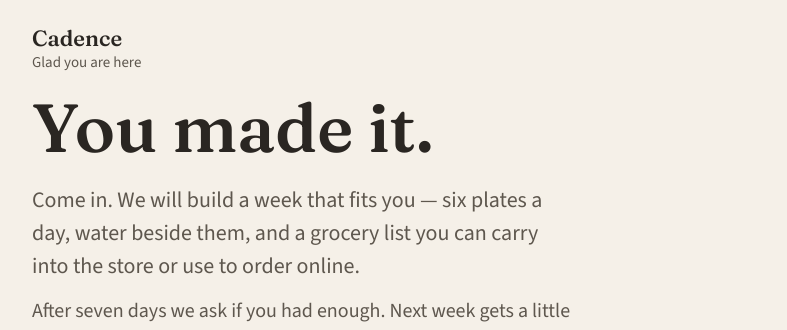
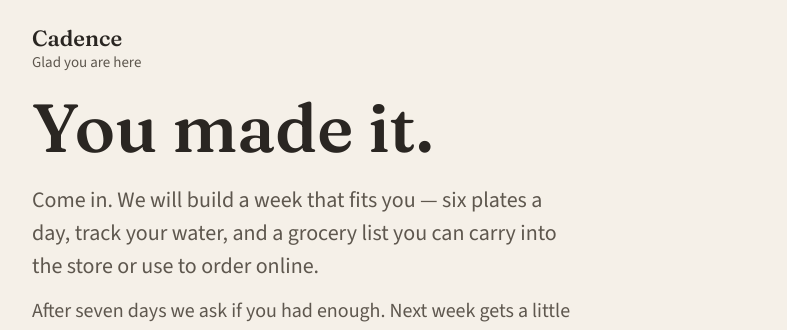
Before and after one commit to gcovarrubias23-5/cadence-web, a React (Vite) app: page / in a window 1280 px wide. Shown: the top 330 px of the page, without its empty margins (246-1033 px from the left). Built offline with nearby package versions, Linux system fonts and the light colour scheme.

Commit message:
Swap water beside them for track your water

```diff
--- a/src/Start.jsx
+++ b/src/Start.jsx
@@ -64,7 +64,7 @@ export function Start({ onDone }) {
           <section className="hero">
             <h1 style={{ fontSize: 'clamp(44px, 11vw, 68px)', lineHeight: 1.05, margin: '8px 0 20px' }}>You made it.</h1>
             <p style={{ fontSize: 22, lineHeight: 1.5, maxWidth: '34rem' }}>
-              Come in. We will build a week that fits you — six plates a day, water beside them, and a grocery list you can carry into the store or use to order online.
+              Come in. We will build a week that fits you — six plates a day, track your water, and a grocery list you can carry into the store or use to order online.
             </p>
             <p style={{ fontSize: 20, lineHeight: 1.5, maxWidth: '34rem', marginTop: 14 }}>
               After seven days we ask if you had enough. Next week gets a little more, stays the same, or eases off.
```
